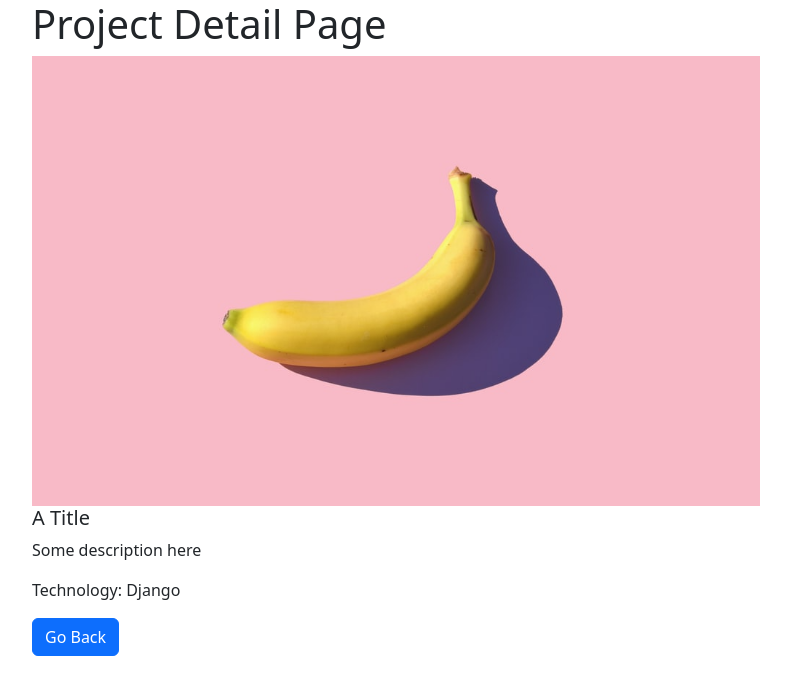
After one commit to jamescarr0/PythonTraining, a Django app: page /projects/1 in a window 1280 px wide. The commit adds this page. Shown: the top 695 px of the page, without its empty margins (50-841 px from the left). Run offline with Django 4.2, Linux system fonts and the light colour scheme; data comes from the database, SQL or seed files in the repository.

Commit message:
Project detail page complete

```diff
--- a/Django_Portfolio_app/projects/templates/projects/all_projects.html
+++ b/Django_Portfolio_app/projects/templates/projects/all_projects.html
@@ -26,7 +26,7 @@
                 <h5>{{project.title}}</h5>
                 <p>{{project.description}}</p>
                 <p>Technology: {{project.technology}}</p>
-                <a href="#" class="btn btn-primary">Project detail</a>
+                <a href="{{ project.id }}" class="btn btn-primary">Project detail</a>
             </div>
         </div>
         {% endfor %}
--- /dev/null
+++ b/Django_Portfolio_app/projects/templates/projects/project.html
@@ -0,0 +1,27 @@
+{% load static %}
+
+<!DOCTYPE html>
+<html lang="en">
+
+<head>
+    <meta charset="UTF-8">
+    <meta http-equiv="X-UA-Compatible" content="IE=edge">
+    <meta name="viewport" content="width=device-width, initial-scale=1.0">
+    <title>Document</title>
+    <link href="https://cdn.jsdelivr.net/npm/bootstrap@5.2.0-beta1/dist/css/bootstrap.min.css" rel="stylesheet"
+        integrity="sha384-0evHe/X+R7YkIZDRvuzKMRqM+OrBnVFBL6DOitfPri4tjfHxaWutUpFmBp4vmVor" crossorigin="anonymous">
+</head>
+
+<body>
+    <div class="container">
+        <h1>Project Detail Page</h1>
+        <img class="card-img-top" style="height: 450px; width: auto" src="{% static project.image %}"
+            alt="Project image" />
+        <h5>{{project.title}}</h5>
+        <p>{{project.description}}</p>
+        <p>Technology: {{project.technology}}</p>
+        <a href="/projects" class="btn btn-primary">Go Back</a>
+    </div>
+</body>
+
+</html>
--- a/Django_Portfolio_app/projects/urls.py
+++ b/Django_Portfolio_app/projects/urls.py
@@ -3,7 +3,7 @@ from projects import views
 
 urlpatterns = [
     path('', views.all_projects),
-    path('test', views.projects_list),
+    path('<int:pk>', views.projects_detail),
 ]
 
 
--- a/Django_Portfolio_app/projects/views.py
+++ b/Django_Portfolio_app/projects/views.py
@@ -4,17 +4,24 @@ from django.views import View
 from projects.models import Projects
 
 # Create your views here.
+
+
 def all_projects(request):
     # Query the db to return all project objects.
     projects = Projects.objects.all()
     context = {'projects': projects}
     return render(request, 'projects/all_projects.html', context=context)
 
-def projects_list(request):
-    return render(request, 'projects/index.html')
 
-class ExampleClassView(View):
-    """ Example Class Based View """
-    html='projects/index.html'
-    def get(self, request):
-        return render(request, self.html)
+def projects_detail(request, pk):
+    project = Projects.objects.get(pk=pk)
+    context = {'project': project}
+    return render(request, 'projects/project.html', context)
+
+
+
+# class ExampleClassView(View):
+#     """ Example Class Based View """
+#     html='projects/index.html'
+#     def get(self, request):
+#         return render(request, self.html)
```
